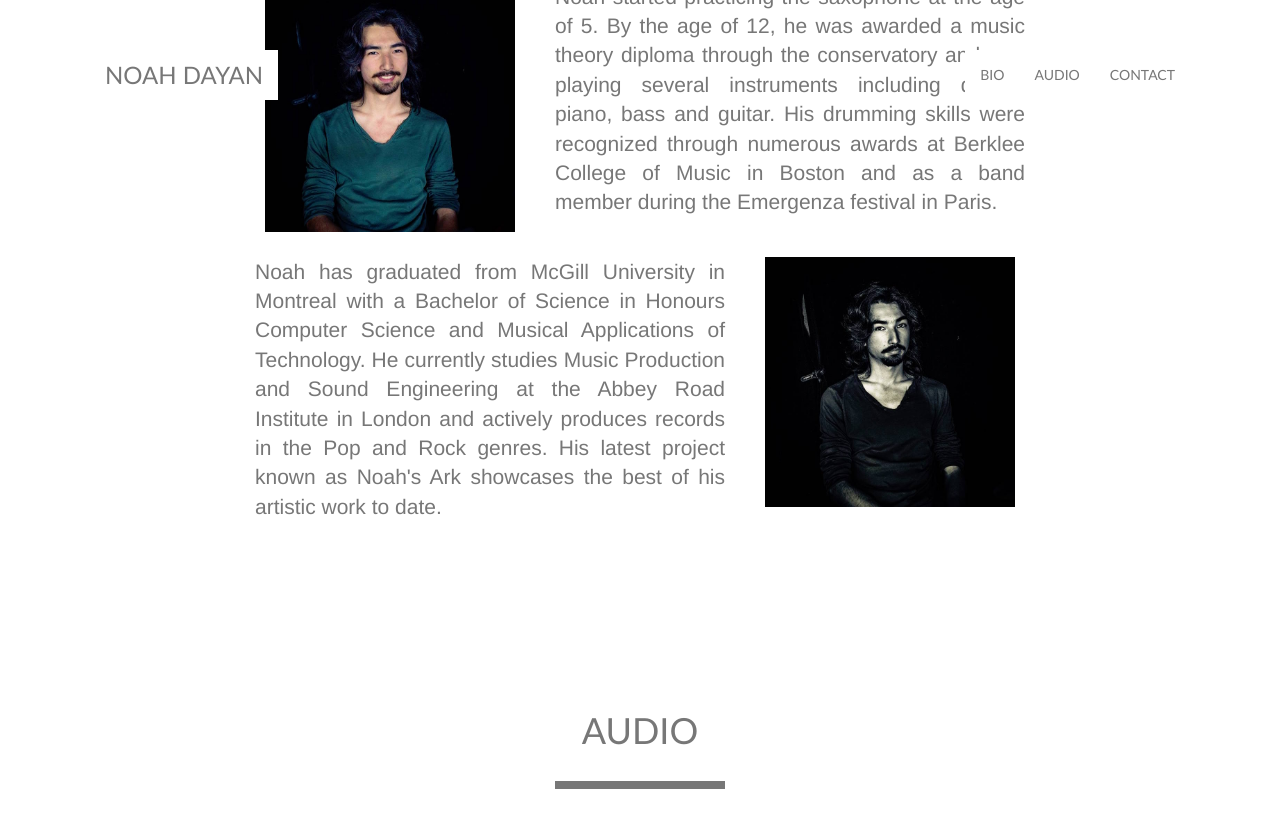
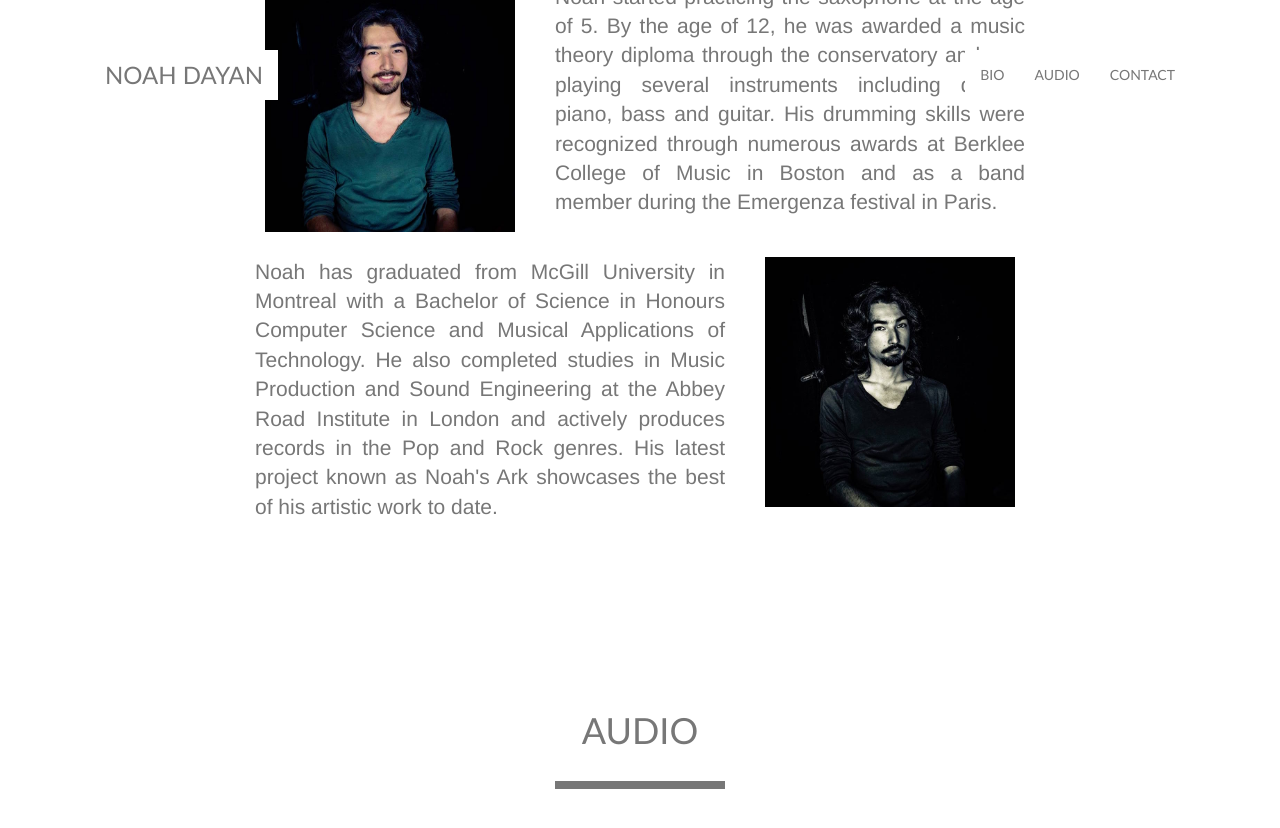
Before and after one commit to noahdayan/noahdayan.github.io, a Jekyll site: the page built from index.html, in a window 1280 px wide and 900 px high, scrolled down 814 px, cut to the strip 0-855 px from the top of the window. Shown: the top 828 px of the strip. Built offline with Jekyll 4.4.1, drawn with Linux system fonts in a browser that asks for light colours.

Commit message:
Update index.html

```diff
--- a/index.html
+++ b/index.html
@@ -39,7 +39,7 @@
 			<div class="row">
 				<div class="col-md-5 col-md-offset-2 col-xs-10 col-xs-offset-1">
 					<p class="helvetica lead text-light font-grey text-justify">
-						Noah has graduated from <a class="no-link" href="http://www.mcgill.ca" target="_blank">McGill University</a> in Montreal with a Bachelor of Science in Honours Computer Science and Musical Applications of Technology. He currently studies Music Production and Sound Engineering at the <a class="no-link" href="http://www.abbeyroadinstitute.co.uk" target="_blank">Abbey Road Institute</a> in London and actively produces records in the Pop and Rock genres. His latest project known as <a class="no-link" href="http://www.noahsarkmusic.com" target="_blank">Noah's Ark</a> showcases the best of his artistic work to date.
+						Noah has graduated from <a class="no-link" href="http://www.mcgill.ca" target="_blank">McGill University</a> in Montreal with a Bachelor of Science in Honours Computer Science and Musical Applications of Technology. He also completed studies in Music Production and Sound Engineering at the <a class="no-link" href="http://www.abbeyroadinstitute.co.uk" target="_blank">Abbey Road Institute</a> in London and actively produces records in the Pop and Rock genres. His latest project known as <a class="no-link" href="http://www.noahsarkmusic.com" target="_blank">Noah's Ark</a> showcases the best of his artistic work to date.
 					</p>
 				</div>
 				<div class="col-md-3 col-md-offset-0 col-xs-10 col-xs-offset-1">
```
